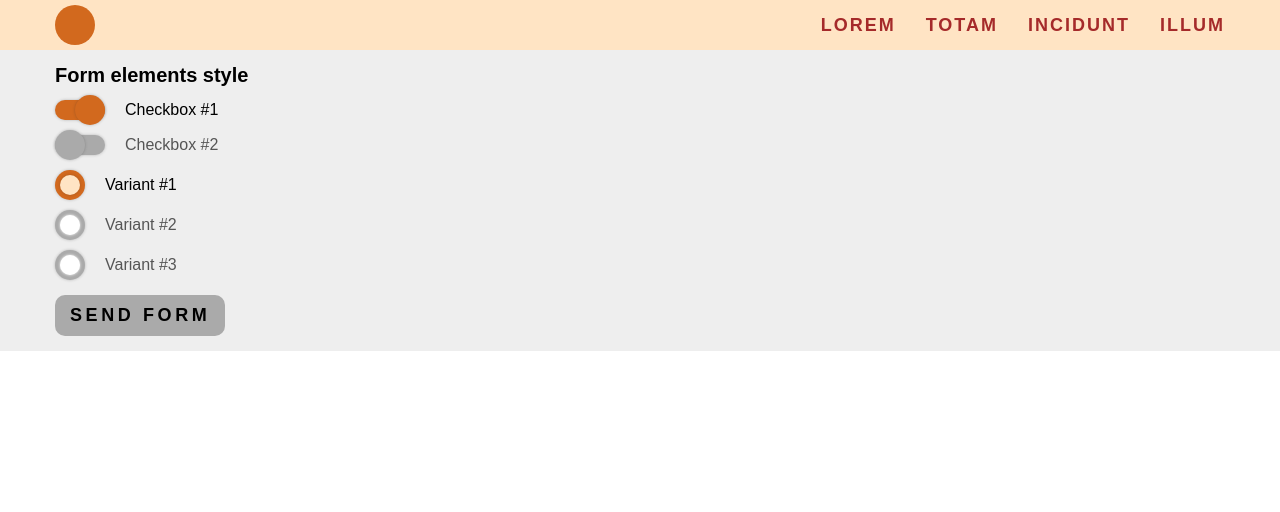
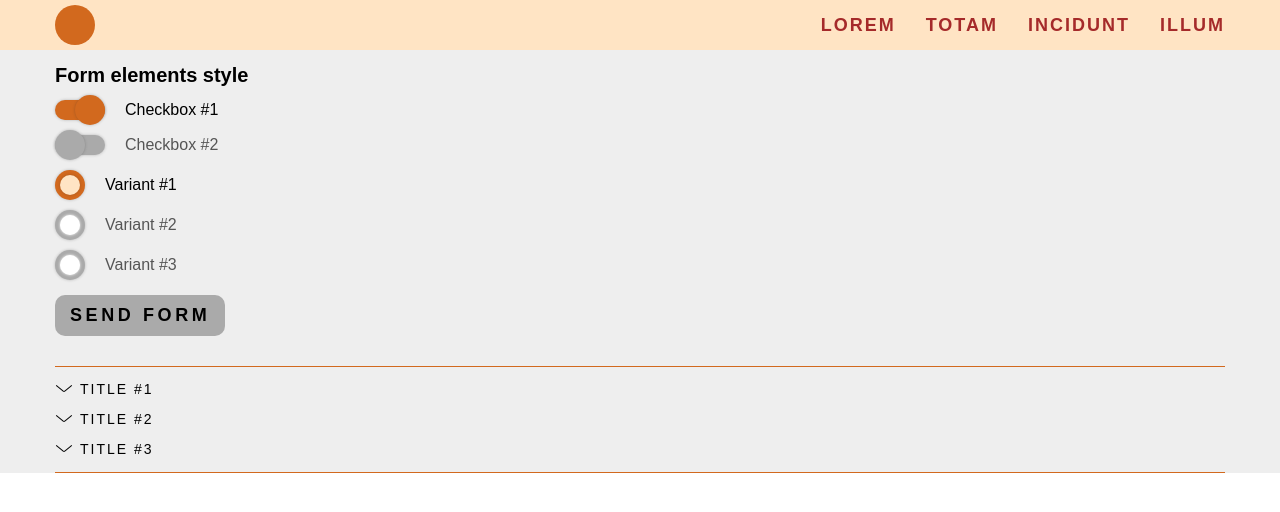
Before and after one commit to Dmither/Web-features, a plain HTML site: page index.html in a window 1280 px wide. Drawn offline with Linux system fonts and the light colour scheme.

Commit message:
Change spoilers

```diff
--- a/css/style.scss
+++ b/css/style.scss
@@ -6,23 +6,19 @@
   --main-color: brown;
   --disabled-color: #555;
   --disabled-bg-color: #aaa;
-
-
-  // color: darkcyan;
-  // color: darkred;
-  // color: gold;
 }
 html, body{
   height: 100%;
+  padding: 0;
+  margin: 0;
   max-width: 100%;
-  overflow:hidden;
+  // background-color:#eee;
 }
+
 .wrapper{
   position: relative;
-  height: 100%;
-  margin: 0;
-  padding: 0;
 }
+
 .container {
   max-width: 100%;
   margin: 0 auto;
@@ -39,6 +35,7 @@ html, body{
 }
 .header {
   position: fixed;
+  z-index: 50;
   top:0;
   width: 100%;
   background-color: var(--main-bg-color);
@@ -69,6 +66,7 @@ html, body{
     text-transform: uppercase;
     color: var(--main-color);
     &:hover{color: var(--second-bg-color)}
+    transition-duration: 0.2s;
   }
 }
 .burger {
@@ -97,14 +95,10 @@ html, body{
       bottom: 2px;
     }
   }
-  span{
-
-  }
 }
-
 .menu-mobile{
   display: none;
-  position: absolute;
+  position: fixed;
   z-index: 10;
 }
 @media (max-width: 479px) {
@@ -207,11 +201,7 @@ html, body{
     background-color: var(--second-bg-color);
     left: 20px;
   }
-  label{}
   input{display: none;}
-}
-.radiobuttons {
-
 }
 .radio{
   -webkit-tap-highlight-color: rgba(0, 0, 0, 0);
@@ -260,8 +250,8 @@ html, body{
   }
   input{display: none;}
 }
-
 .button {
+  margin-bottom: 15px;
   padding: 10px 15px;
   background-color: var(--disabled-bg-color);
   border-radius: 10px;
@@ -281,3 +271,47 @@ html, body{
     span{color: var(--main-bg-color);}
   }
 }
+
+.spoilers {
+  padding: 15px 0;
+  border-top: 1px solid var(--second-bg-color);
+  border-bottom:  1px solid var(--second-bg-color);
+}
+.spoiler {
+  margin-bottom: 15px;
+  transition: all 0.3s ease 0s;
+  &:last-child{margin-bottom: 0px;}
+  &__title {
+    padding-left: 25px;
+    text-transform: uppercase;
+    letter-spacing: 2px;
+    position: relative;
+    cursor: pointer;
+    transition: all 0.3s ease 0s;
+    &::before, &::after{
+      content: '';
+      width: 10px;
+      height: 1px;
+      background-color: #000;
+      position: absolute;
+      top: 6px;
+      transition: all 0.3s ease 0s;
+    }
+    &::before{transform: rotate(40deg); left: 0;}
+    &::after{transform: rotate(-40deg); left: 8px;}
+  }
+  &__text {
+    overflow: hidden;
+    transition: all 0.3s ease 0s;
+  }
+
+  &_active{
+    .spoiler__title{
+      margin-bottom: 8px;
+      color: var(--second-bg-color);
+      &::before, &::after{background-color: var(--second-bg-color);}
+      &::before{transform: rotate(-40deg);}
+      &::after{transform: rotate(40deg);}
+    }
+  }
+}
--- a/index.html
+++ b/index.html
@@ -35,7 +35,7 @@
     </header>
     <main class="main">
       <div class="container">
-        <form action="get" class="block-form">
+        <form action="#" class="block-form">
           <h2 class="block-form__title">Form elements style</h2>
           <div class="block-form__item">
             <div class="checkbox">
@@ -67,7 +67,27 @@
           </div>
           <button class="button" type="submit"><span>Send form</span></button>
         </form>
+        <div class="spoilers">
+          <div class="spoiler">
+            <div class="spoiler__title">Title #1</div>
+            <div class="spoiler__text spoiler__text_active">
+              Lorem ipsum dolor sit amet consectetur, adipisicing elit. Excepturi magnam minus amet eligendi, vitae in, eveniet cum atque delectus explicabo laudantium quo. Dicta, odio? Maxime earum voluptatem praesentium magni temporibus?
+            </div>
+          </div>
+          <div class="spoiler">
+            <div class="spoiler__title">Title #2</div>
+            <div class="spoiler__text spoiler__text_active">
+              Lorem ipsum dolor sit amet consectetur adipisicing elit. Asperiores ullam hic quam eius ea dolore magnam quisquam ipsam neque quod!
+            </div>
+          </div>
+          <div class="spoiler">
+            <div class="spoiler__title">Title #3</div>
+            <div class="spoiler__text spoiler__text_active">
+              Lorem ipsum dolor sit amet consectetur, adipisicing elit. Repellat itaque delectus atque officiis in voluptates laboriosam aliquid quo veritatis vero quae veniam distinctio adipisci quibusdam, enim odit debitis modi sapiente quasi ullam harum soluta labore iste reprehenderit! Omnis, beatae minima?
+            </div>
+          </div>
 
+        </div>
       </div>
     </main>
   </div>
--- a/js/script.js
+++ b/js/script.js
@@ -1,9 +1,8 @@
-// toggle _open classes for menu-block and burger-icon
 function toggleMenu(){
+  // toggle _open classes for menu-block and burger-icon
   document.querySelector('.menu-mobile').classList.toggle('menu_open');
   document.querySelector('.burger').classList.toggle('burger_open');
 }
-
 
 document.querySelectorAll('.checkbox').forEach(function(elem){
   // add class active to checked checkbox during the start
@@ -18,7 +17,6 @@ document.querySelectorAll('.checkbox').forEach(function(elem){
     event.target.classList.toggle('checkbox_active');
   })
 })
-
 document.querySelectorAll('.radio').forEach(function(elem){
   // add class active to checked radio during the start
   if(elem.querySelector('input').checked){
@@ -33,3 +31,27 @@ document.querySelectorAll('.radio').forEach(function(elem){
     event.target.classList.add('radio_active')
   })
 })
+
+
+var spoilers = document.querySelectorAll('.spoiler');
+document.querySelectorAll('.spoiler__title').forEach(function(elem){
+  // for each titles get text height, and set height 1px
+  let spoiler = elem.closest('.spoiler');
+  var textHeight = spoiler.querySelector('.spoiler__text').clientHeight;
+  spoiler.querySelector('.spoiler__text').style.height = '1px';
+  // add listener
+  elem.addEventListener('click', function(event){
+    let spoiler = event.target.closest('.spoiler');
+    spoiler.classList.toggle('spoiler_active');
+    if(spoiler.classList.contains('spoiler_active')){
+      // -> if other spoilers should close
+      spoilers.forEach(function(elem){
+        elem.classList.remove('spoiler_active');
+        elem.querySelector('.spoiler__text').style.height = '1px';
+      })
+      spoiler.classList.add('spoiler_active');
+      // <--------------------------------
+      spoiler.querySelector('.spoiler__text').style.height = `${textHeight + 2}px`;
+    } else {spoiler.querySelector('.spoiler__text').style.height = '1px';}
+  })
+})
```
Also changed, not shown: css/style.css, 2 other files.
